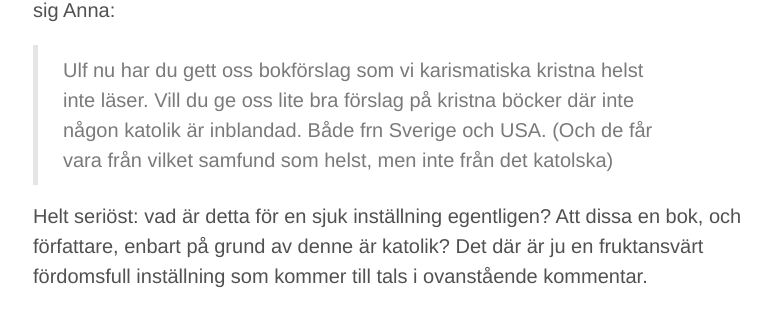
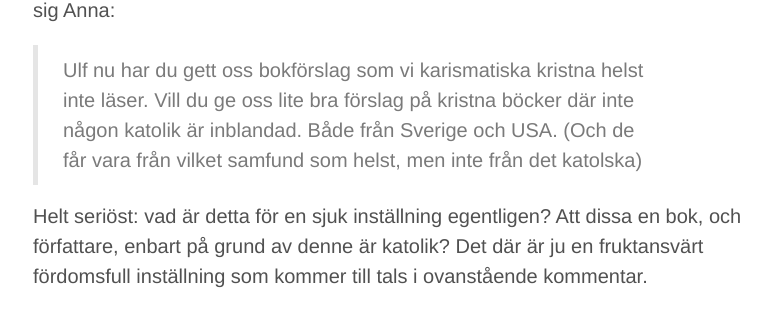
Before and after one commit to perlun/perlun.eu.org, a Jekyll site: the page built from index.html, in a window 1280 px wide and 900 px high, scrolled down 2829 px. Shown: the part 207-518 px from the top of the window, without its empty margins (247-1030 px from the left). Built offline with Jekyll 4.4.1, drawn with Linux system fonts in a browser that asks for light colours; Markdown is read by kramdown in place of the engine named in the settings; the list of posts is cut into pages by our own code.

Commit message:
Fixed typo.

```diff
--- a/_posts/2014-06-02-pastor-ulf-borjar-blogga-igen.md
+++ b/_posts/2014-06-02-pastor-ulf-borjar-blogga-igen.md
@@ -34,7 +34,7 @@ Jag delar pastor Ulf och Birgittas längtan om en större enighet inom Kyrkan. J
 
 **Epilog**: Jag kände att jag överdrev lite grann i det jag skrev här ovanför. Men en liten stund efter att jag skrivit ovanstående text började jag läsa [det här gamla blogginlägget](http://ulfekman.nu/2012/05/15/till-forsvar-for-peter-kreeft) från Ulfs blogg ("Till försvar för Peter Kreeft"), och då även skumma igenom kommentarerna. Man blir bara så ledsen. Så här skriver en som kallar sig Anna:
 
-> Ulf nu har du gett oss bokförslag som vi karismatiska kristna helst inte läser. Vill du ge oss lite bra förslag på kristna böcker där inte någon katolik är inblandad. Både frn Sverige och USA. (Och de får vara från vilket samfund som helst, men inte från det katolska)
+> Ulf nu har du gett oss bokförslag som vi karismatiska kristna helst inte läser. Vill du ge oss lite bra förslag på kristna böcker där inte någon katolik är inblandad. Både från Sverige och USA. (Och de får vara från vilket samfund som helst, men inte från det katolska)
 
 Helt seriöst: vad är detta för en sjuk inställning egentligen? Att dissa en bok, och författare, enbart på grund av denne är katolik? Det där är ju en fruktansvärt fördomsfull inställning som kommer till tals i ovanstående kommentar.
 
```
